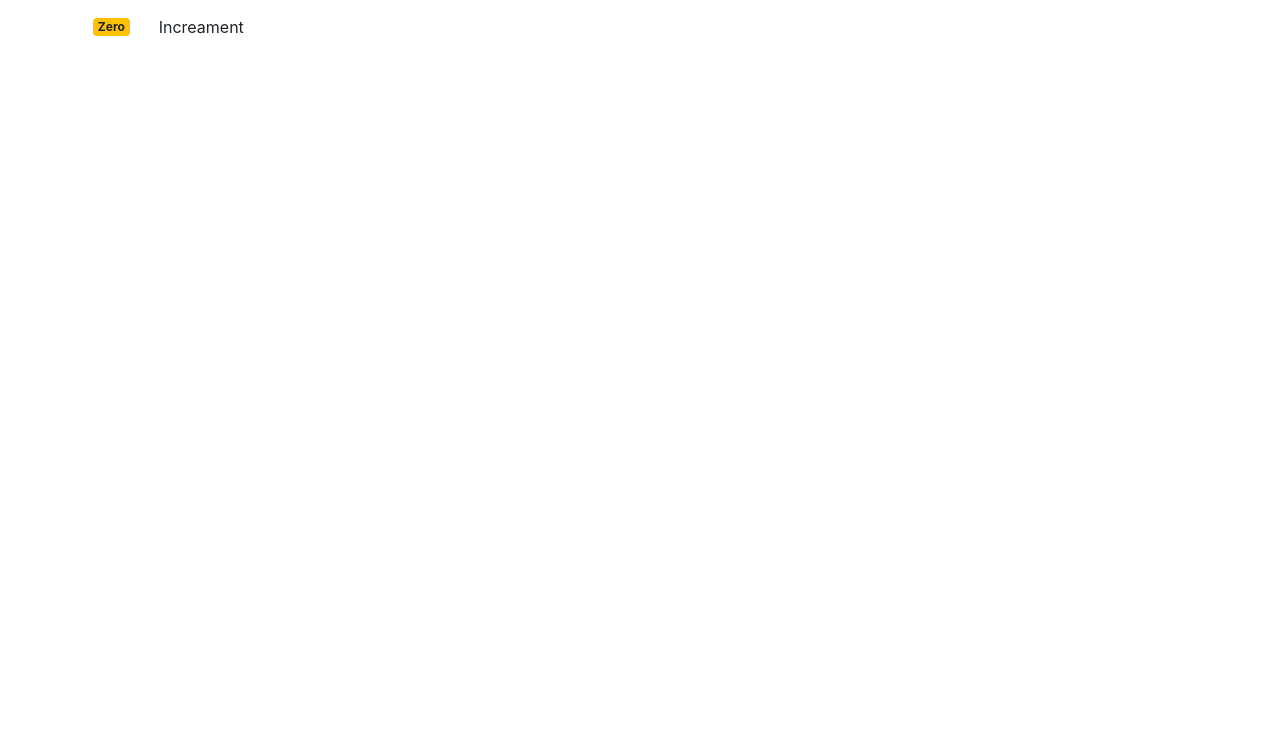
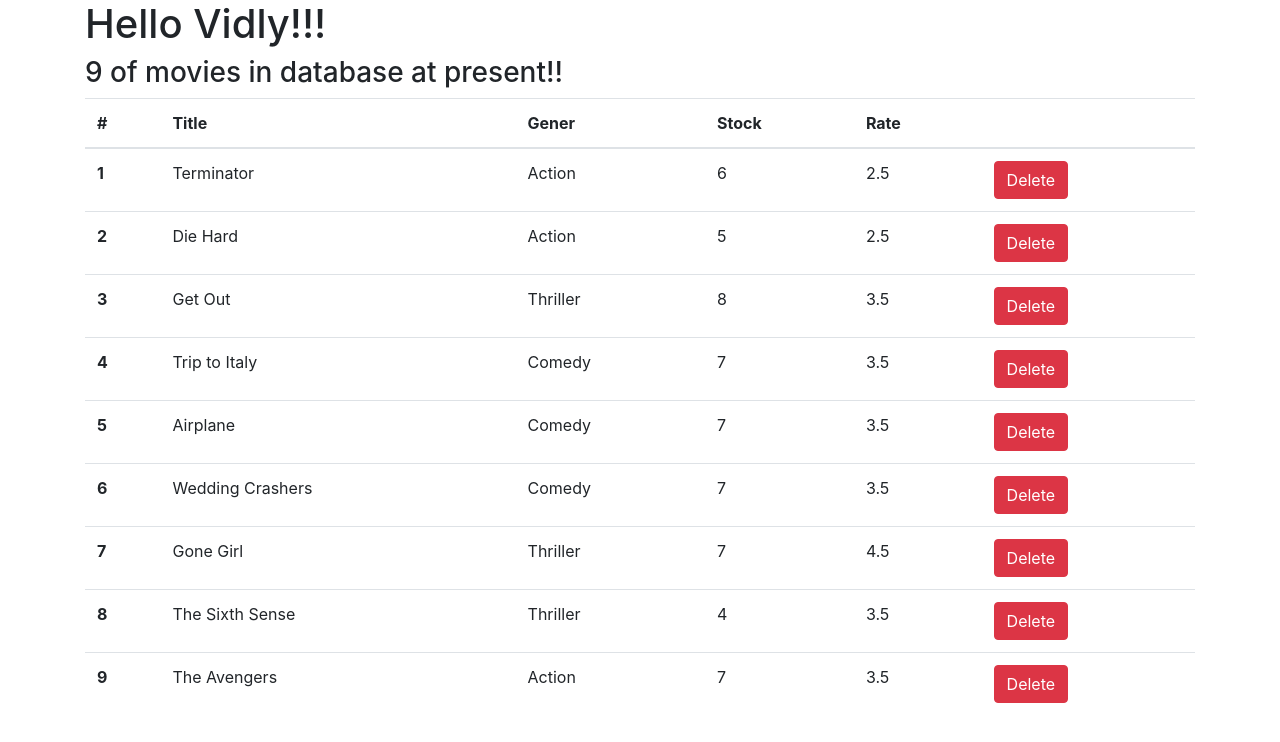
Before and after one commit to vishwas0459/react-app-demo, a React (Create React App) app: page / in a window 1280 px wide. Shown: the top 742 px of the page. Built offline with nearby package versions, Linux system fonts and the light colour scheme.

Commit message:
added movies list with fakedata

```diff
--- a/src/App.js
+++ b/src/App.js
@@ -1,26 +1,15 @@
 import React, { Component } from 'react';
-import logo from './logo.svg';
+// import logo from './logo.svg';
 import './App.css';
+import Movies from './components/movies';
 
 class App extends Component {
   render() {
     return (
-      <div className="App">
-        <header className="App-header">
-          <img src={logo} className="App-logo" alt="logo" />
-          <p>
-            Edit <code>src/App.js</code> and save to reload.
-          </p>
-          <a
-            className="App-link"
-            href="https://reactjs.org"
-            target="_blank"
-            rel="noopener noreferrer"
-          >
-            Learn React
-          </a>
-        </header>
-      </div>
+      <main className='container'>
+        <h1>Hello Vidly!!!</h1>
+        <Movies />
+      </main>
     );
   }
 }
--- /dev/null
+++ b/src/components/movies.jsx
@@ -0,0 +1,55 @@
+import React, { Component } from 'react';
+import { getMovies } from '../services/fakeMovieService';
+class Movies extends Component {
+  //get the movie list from fakeservice into state
+  state = {
+    movies: getMovies()
+  };
+  handleDelete = mId => {
+    console.log('Clicked movie delete on id :', mId);
+    const updatedMovies = this.state.movies.filter(movie => movie._id !== mId);
+    this.setState({ movies: updatedMovies });
+  };
+  render() {
+    const { length: movieCount } = this.state.movies;
+    if (movieCount === 0) return <p>There are no movies in database!</p>;
+    return (
+      <div>
+        <h3> {movieCount} of movies in database at present!!</h3>
+        <table className='table table-hover'>
+          <thead>
+            <tr>
+              <th scope='col'>#</th>
+              <th scope='col'>Title</th>
+              <th scope='col'>Gener</th>
+              <th scope='col'>Stock</th>
+              <th scope='col'>Rate</th>
+              <th />
+            </tr>
+          </thead>
+          <tbody>
+            {this.state.movies.map((movie, index) => (
+              <tr key={movie._id}>
+                <th scope='row'>{index + 1}</th>
+                <td>{movie.title}</td>
+                <td>{movie.genre.name}</td>
+                <td>{movie.numberInStock}</td>
+                <td>{movie.dailyRentalRate}</td>
+                <td>
+                  <button
+                    className='btn btn-danger'
+                    onClick={() => this.handleDelete(movie._id)}
+                  >
+                    Delete
+                  </button>
+                </td>
+              </tr>
+            ))}
+          </tbody>
+        </table>
+      </div>
+    );
+  }
+}
+
+export default Movies;
--- a/src/index.js
+++ b/src/index.js
@@ -1,13 +1,13 @@
 import React from 'react';
 import ReactDOM from 'react-dom';
 import './index.css';
-// import App from './App';
+import App from './App';
 import 'bootstrap/dist/css/bootstrap.css';
 import '@fortawesome/fontawesome-free/css/all.css';
 import * as serviceWorker from './serviceWorker';
-import Counter from './components/counter';
+// import Counter from './components/counter';
 
-ReactDOM.render(<Counter />, document.getElementById('root'));
+ReactDOM.render(<App />, document.getElementById('root'));
 
 // If you want your app to work offline and load faster, you can change
 // unregister() to register() below. Note this comes with some pitfalls.
--- /dev/null
+++ b/src/services/fakeGenreService.js
@@ -0,0 +1,9 @@
+export const genres = [
+  { _id: "5b21ca3eeb7f6fbccd471818", name: "Action" },
+  { _id: "5b21ca3eeb7f6fbccd471814", name: "Comedy" },
+  { _id: "5b21ca3eeb7f6fbccd471820", name: "Thriller" }
+];
+
+export function getGenres() {
+  return genres.filter(g => g);
+}
--- /dev/null
+++ b/src/services/fakeMovieService.js
@@ -0,0 +1,97 @@
+import * as genresAPI from "./fakeGenreService";
+
+const movies = [
+  {
+    _id: "5b21ca3eeb7f6fbccd471815",
+    title: "Terminator",
+    genre: { _id: "5b21ca3eeb7f6fbccd471818", name: "Action" },
+    numberInStock: 6,
+    dailyRentalRate: 2.5,
+    publishDate: "2018-01-03T19:04:28.809Z"
+  },
+  {
+    _id: "5b21ca3eeb7f6fbccd471816",
+    title: "Die Hard",
+    genre: { _id: "5b21ca3eeb7f6fbccd471818", name: "Action" },
+    numberInStock: 5,
+    dailyRentalRate: 2.5
+  },
+  {
+    _id: "5b21ca3eeb7f6fbccd471817",
+    title: "Get Out",
+    genre: { _id: "5b21ca3eeb7f6fbccd471820", name: "Thriller" },
+    numberInStock: 8,
+    dailyRentalRate: 3.5
+  },
+  {
+    _id: "5b21ca3eeb7f6fbccd471819",
+    title: "Trip to Italy",
+    genre: { _id: "5b21ca3eeb7f6fbccd471814", name: "Comedy" },
+    numberInStock: 7,
+    dailyRentalRate: 3.5
+  },
+  {
+    _id: "5b21ca3eeb7f6fbccd47181a",
+    title: "Airplane",
+    genre: { _id: "5b21ca3eeb7f6fbccd471814", name: "Comedy" },
+    numberInStock: 7,
+    dailyRentalRate: 3.5
+  },
+  {
+    _id: "5b21ca3eeb7f6fbccd47181b",
+    title: "Wedding Crashers",
+    genre: { _id: "5b21ca3eeb7f6fbccd471814", name: "Comedy" },
+    numberInStock: 7,
+    dailyRentalRate: 3.5
+  },
+  {
+    _id: "5b21ca3eeb7f6fbccd47181e",
+    title: "Gone Girl",
+    genre: { _id: "5b21ca3eeb7f6fbccd471820", name: "Thriller" },
+    numberInStock: 7,
+    dailyRentalRate: 4.5
+  },
+  {
+    _id: "5b21ca3eeb7f6fbccd47181f",
+    title: "The Sixth Sense",
+    genre: { _id: "5b21ca3eeb7f6fbccd471820", name: "Thriller" },
+    numberInStock: 4,
+    dailyRentalRate: 3.5
+  },
+  {
+    _id: "5b21ca3eeb7f6fbccd471821",
+    title: "The Avengers",
+    genre: { _id: "5b21ca3eeb7f6fbccd471818", name: "Action" },
+    numberInStock: 7,
+    dailyRentalRate: 3.5
+  }
+];
+
+export function getMovies() {
+  return movies;
+}
+
+export function getMovie(id) {
+  return movies.find(m => m._id === id);
+}
+
+export function saveMovie(movie) {
+  let movieInDb = movies.find(m => m._id === movie._id) || {};
+  movieInDb.name = movie.name;
+  movieInDb.genre = genresAPI.genres.find(g => g._id === movie.genreId);
+  movieInDb.numberInStock = movie.numberInStock;
+  movieInDb.dailyRentalRate = movie.dailyRentalRate;
+
+  if (!movieInDb._id) {
+    movieInDb._id = Date.now();
+    movies.push(movieInDb);
+  }
+
+  return movieInDb;
+}
+
+export function deleteMovie(id) {
+  let movieInDb = movies.find(m => m._id === id);
+  movies.splice(movies.indexOf(movieInDb), 1);
+  return movieInDb;
+}
```
